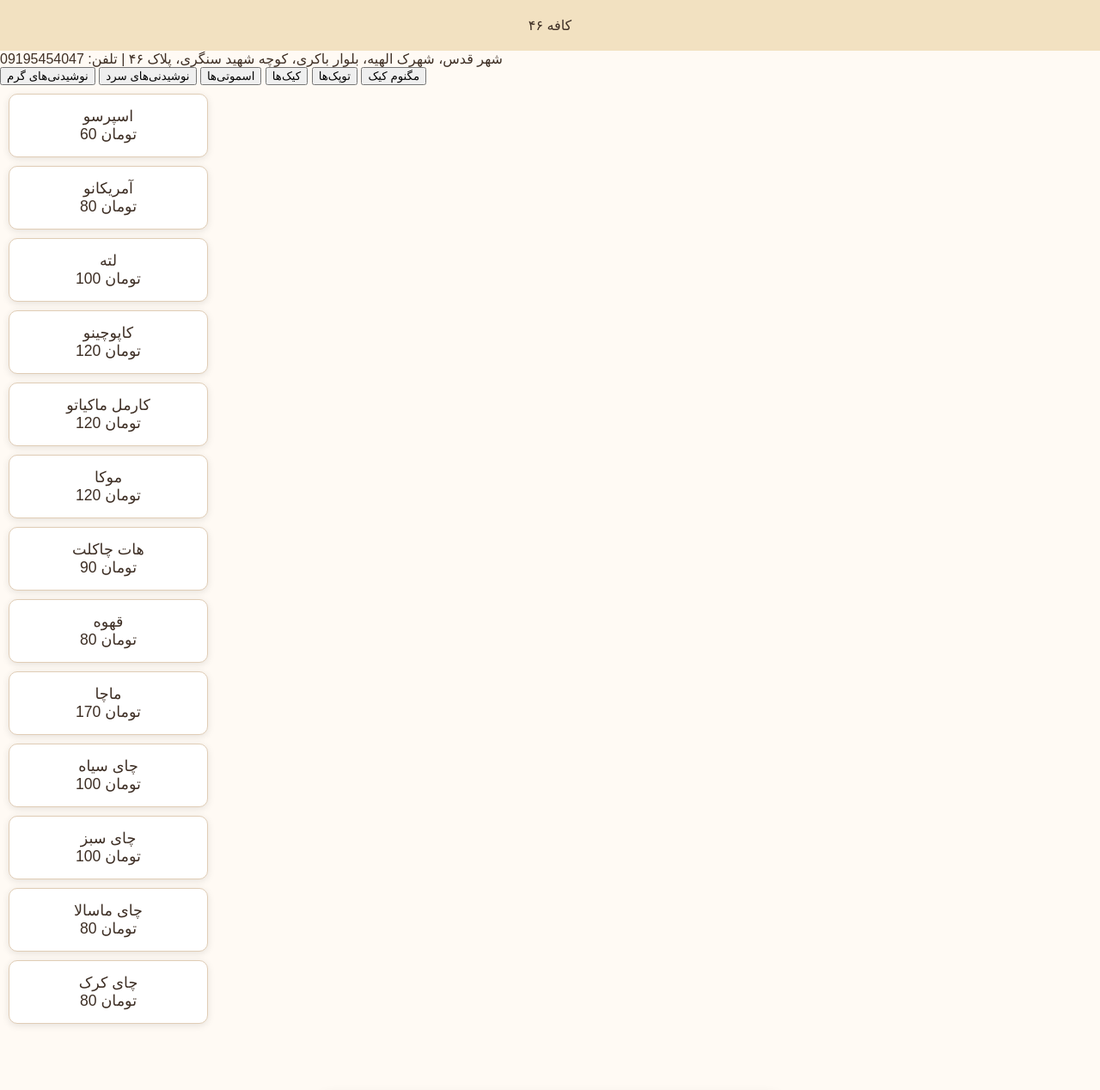
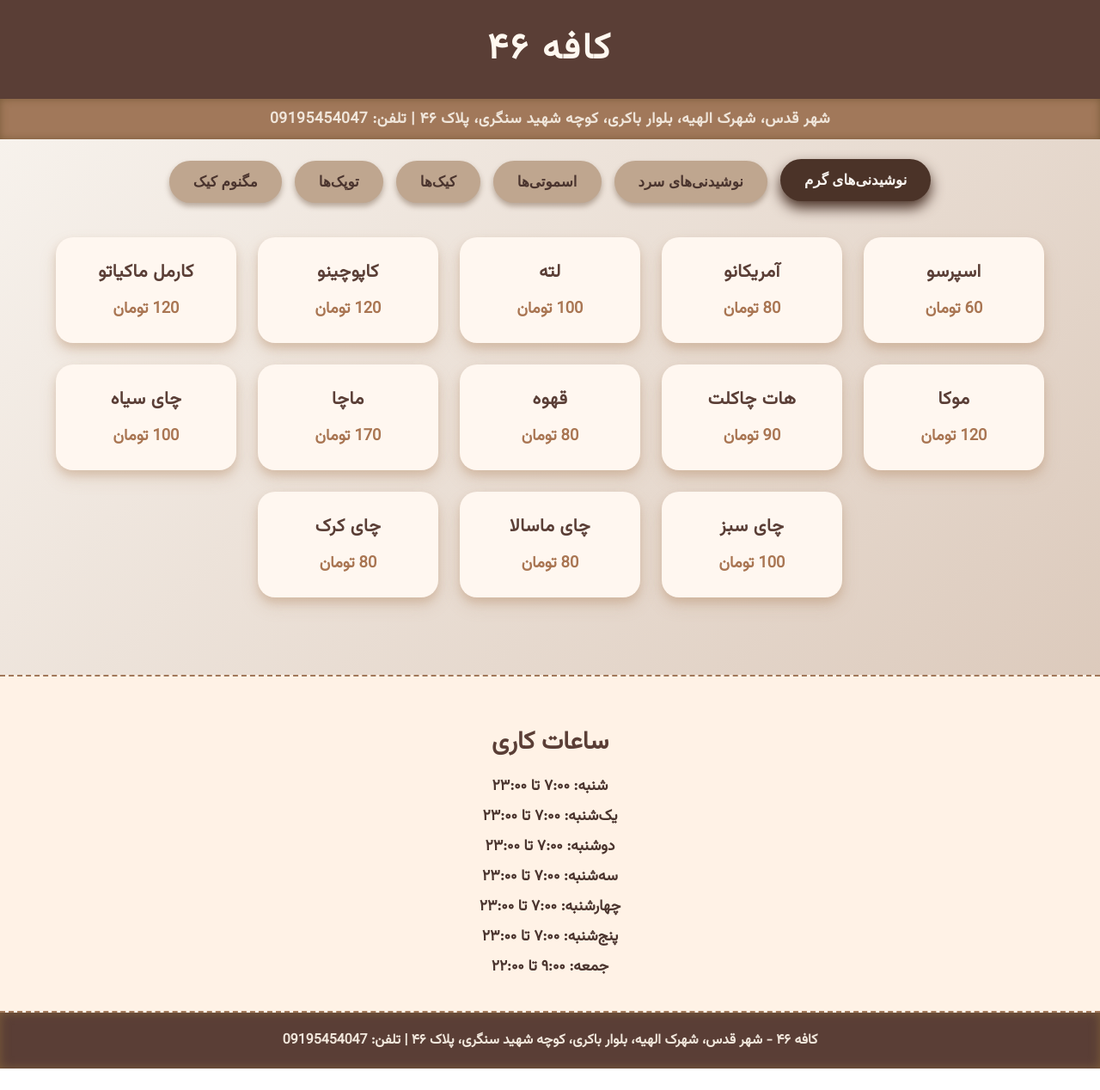
Before and after one commit to AliasgharHeidari/Cafe46, a plain HTML site: page index.html in a window 1280 px wide. Shown: the top 1268 px of the page at 86% size. After the commit the page ends 1243 px from the top, so only its background shows below. Drawn offline with Linux system fonts and the light colour scheme.

Commit message:
Update style.css

```diff
--- a/style.css
+++ b/style.css
@@ -1,100 +1,174 @@
+@import url('https://fonts.googleapis.com/css2?family=Vazirmatn&display=swap');
+
+* {
+  box-sizing: border-box;
+}
+
 body {
-  font-family: 'Vazir', sans-serif;
-  background-color: #fffaf4;
-  color: #3e2f25;
+  font-family: 'Vazirmatn', sans-serif;
+  background: linear-gradient(135deg, #f9f5f0, #d6c1b1);
   margin: 0;
   padding: 0;
+  color: #4a342e;
+  direction: rtl;
 }
+
 header {
-  background-color: #f2e1c1;
-  padding: 20px;
+  background: #5a3e36;
+  padding: 25px 10px;
   text-align: center;
+  color: #fff8f0;
+  font-size: 2.6rem;
+  font-weight: 900;
+  letter-spacing: 3px;
+  box-shadow: 0 3px 15px rgba(90, 62, 54, 0.7);
+  user-select: none;
 }
-header h1 {
-  margin: 0;
-  font-size: 2.5rem;
+
+.address-phone {
+  background: #a1785a;
+  color: #f0e6db;
+  text-align: center;
+  padding: 10px 15px;
+  font-size: 1.1rem;
+  font-weight: 600;
+  letter-spacing: 0.5px;
+  box-shadow: inset 0 0 10px #7b5c3a;
+  user-select: none;
 }
-header p {
-  margin: 5px 0;
-  font-size: 1rem;
-}
-.menu {
-  padding: 20px;
-  text-align: center;
-}
-.filter-buttons button {
-  margin: 5px;
-  padding: 10px 20px;
-  border: none;
-  background-color: #d6a77a;
-  color: white;
-  font-weight: bold;
-  border-radius: 8px;
-  cursor: pointer;
-  transition: background-color 0.3s ease;
-}
-.filter-buttons button:hover {
-  background-color: #b68350;
-}
-.items {
+
+.buttons {
   display: flex;
   flex-wrap: wrap;
   justify-content: center;
-  margin-top: 20px;
+  margin: 25px 0 40px;
+  gap: 15px;
+  padding: 0 10px;
 }
+
+.buttons button {
+  background: #bfa68f;
+  border: none;
+  padding: 14px 28px;
+  font-size: 1.05rem;
+  border-radius: 40px;
+  cursor: pointer;
+  transition: all 0.35s ease;
+  box-shadow: 0 4px 6px rgba(97, 71, 48, 0.4);
+  color: #4a342e;
+  font-weight: 700;
+  user-select: none;
+}
+
+.buttons button:hover {
+  background: #5a3e36;
+  color: #f0e6db;
+  box-shadow: 0 6px 12px rgba(90, 62, 54, 0.9);
+  transform: translateY(-3px);
+}
+
+.buttons button.active {
+  background: #4b3328;
+  color: #f9f5f0;
+  box-shadow: 0 8px 16px rgba(75, 51, 40, 1);
+  transform: translateY(-2px);
+}
+
+.cards {
+  display: flex;
+  flex-wrap: wrap;
+  justify-content: center;
+  gap: 25px;
+  padding: 0 15px 50px;
+  max-width: 1200px;
+  margin: 0 auto;
+}
+
 .card {
-  background-color: #fff;
-  border: 1px solid #e0cdb6;
-  box-shadow: 0 2px 8px rgba(0,0,0,0.1);
-  border-radius: 10px;
-  padding: 15px;
-  margin: 10px;
-  width: 200px;
+  background: #fff7f0;
+  border-radius: 20px;
+  box-shadow:
+    0 6px 10px rgba(181, 138, 103, 0.3),
+    0 10px 20px rgba(181, 138, 103, 0.2);
+  width: 210px;
+  padding: 25px 20px;
   text-align: center;
-  font-size: 1.1rem;
+  font-weight: 700;
+  color: #5a3e36;
   user-select: none;
-  transition: transform 0.2s ease;
+  transition: transform 0.3s ease, box-shadow 0.3s ease;
+  cursor: default;
 }
+
 .card:hover {
-  transform: scale(1.05);
-  box-shadow: 0 4px 12px rgba(0,0,0,0.15);
+  transform: translateY(-8px);
+  box-shadow:
+    0 12px 18px rgba(181, 138, 103, 0.5),
+    0 20px 30px rgba(181, 138, 103, 0.35);
 }
-/* رنگ دسته‌بندی‌ها */
-.hot { border-left: 6px solid #d36a45; }
-.cold { border-left: 6px solid #4a90e2; }
-.shake { border-left: 6px solid #f39c12; }
-.smoothie { border-left: 6px solid #27ae60; }
-.cake { border-left: 6px solid #9b59b6; }
 
-/* استایل ساعت کاری */
+.card .name {
+  font-size: 1.3rem;
+  margin-bottom: 12px;
+  letter-spacing: 0.5px;
+}
+
+.card .price {
+  font-size: 1.15rem;
+  color: #a97552;
+}
+
 .opening-hours {
-  background: #fffaf3;
+  background: #fff2e6;
   color: #4a342e;
   text-align: center;
-  padding: 40px 20px;
-  margin: 80px auto 40px auto;
-  border-radius: 16px;
-  max-width: 500px;
-  box-shadow: 0 4px 16px rgba(0, 0, 0, 0.08);
-  border: 1px solid #f0dfcc;
-  direction: rtl;
+  padding: 30px 20px;
+  margin-top: 40px;
+  border-top: 2px dashed #a1785a;
+  border-bottom: 2px dashed #a1785a;
 }
+
 .opening-hours h2 {
-  font-size: 1.9rem;
-  margin-bottom: 20px;
-  font-weight: bold;
+  font-size: 1.8rem;
+  margin-bottom: 15px;
+  color: #5a3e36;
+  font-weight: 800;
 }
+
 .opening-hours ul {
   list-style: none;
   padding: 0;
-  margin: 0 auto;
-  max-width: 250px;
+  margin: 0;
 }
+
 .opening-hours li {
   font-size: 1.1rem;
-  margin: 10px 0;
+  margin: 8px 0;
   font-weight: 600;
-  padding-right: 10px;
-  border-right: 3px solid #c9a77b;
-  text-align: right;
 }
+
+footer {
+  background: #5a3e36;
+  color: #f0e6db;
+  text-align: center;
+  padding: 20px 10px;
+  font-size: 1rem;
+  font-weight: 600;
+  box-shadow: inset 0 0 12px #7b5c3a;
+  user-select: none;
+}
+
+@media (max-width: 720px) {
+  .buttons {
+    flex-direction: column;
+    align-items: center;
+  }
+  .buttons button {
+    width: 80%;
+    max-width: 320px;
+  }
+  .card {
+    width: 90%;
+    max-width: 320px;
+  }
+}
```
